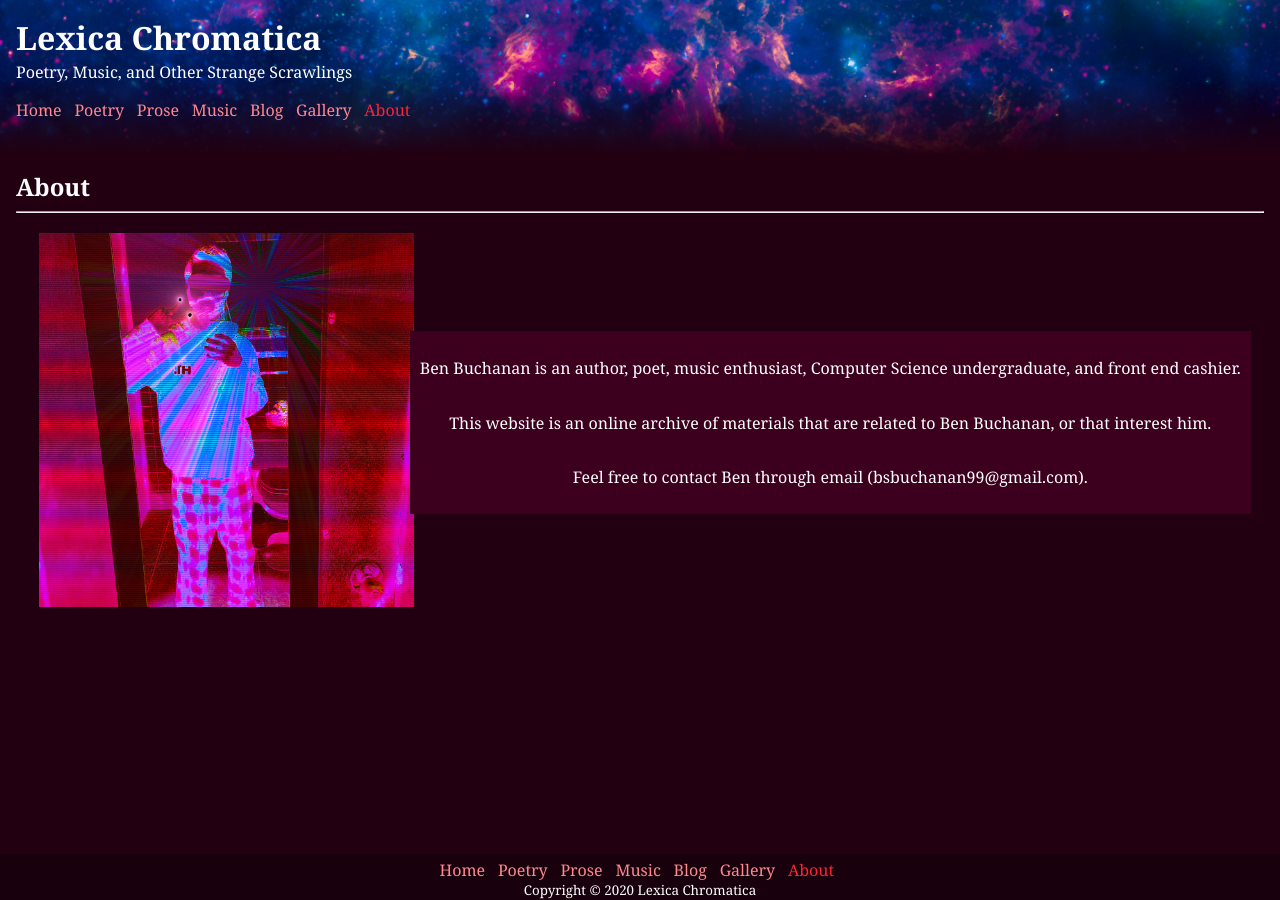
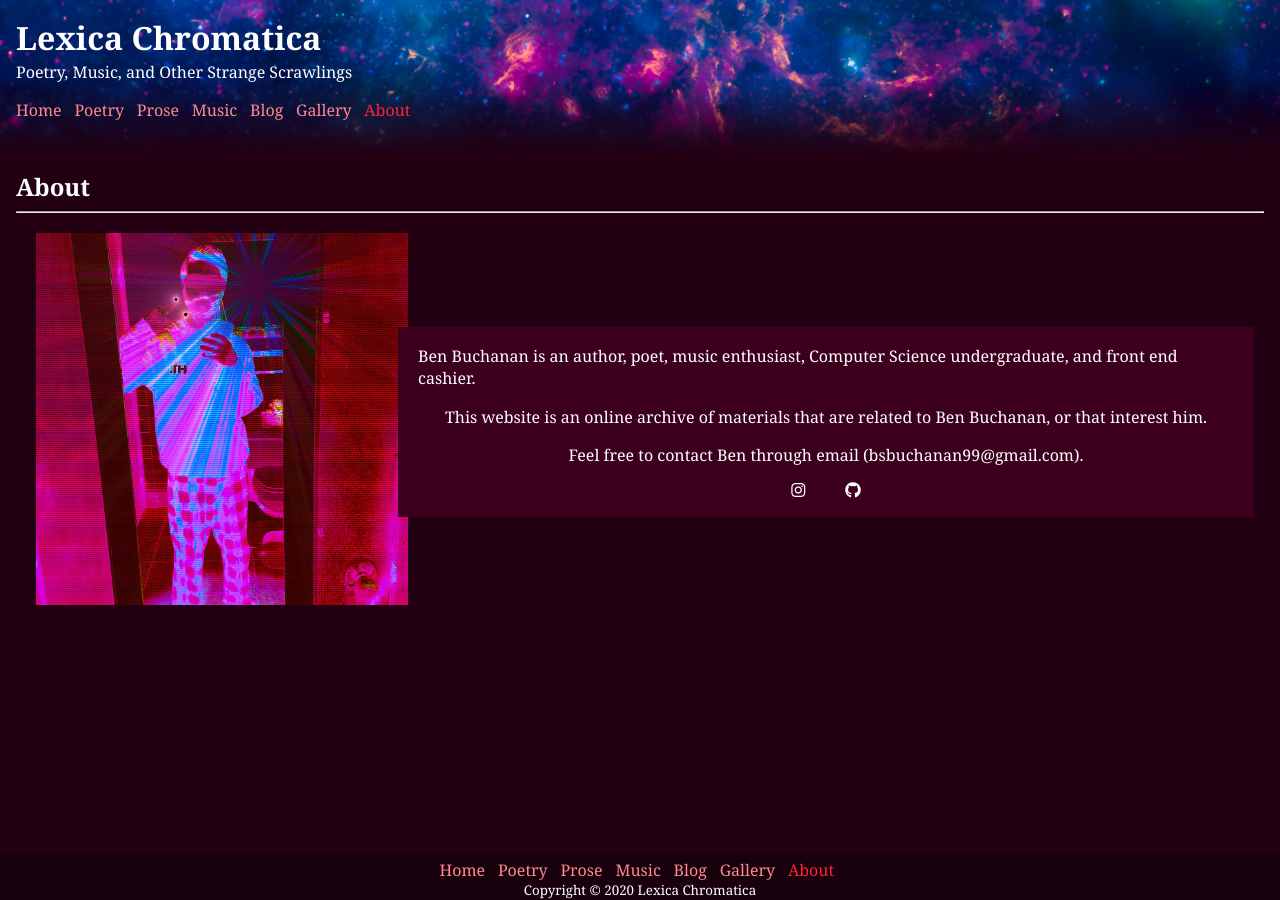
Before and after one commit to Nynergy/Nynergy.github.io, a Jekyll site: the page built from about/index.html, in a window 1280 px wide. Built offline with Jekyll 4.4.1, drawn with Linux system fonts in a browser that asks for light colours; nearby versions of some CDN libraries.

Commit message:
Modified about page content and styling

```diff
--- a/about/index.html
+++ b/about/index.html
@@ -15,6 +15,11 @@ mastheadClass: masthead-about
 		<p>This website is an online archive of materials that are related to Ben Buchanan, or that interest him.</p>
 
 		<p>Feel free to contact Ben through email (bsbuchanan99@gmail.com).</p>
+
+		<div class="about-links">
+			<a href="https://instagram.com/ben_jammin_in_jc/" class="about-button"><i class="fab fa-instagram"></i></a>
+			<a href="https://github.com/Nynergy/" class="about-button"><i class="fab fa-github"></i></a>
+		</div>
 	</div>
 	<div class="about-image">
 		<img id="selfie" src="/img/about.jpg" alt="A casual photograph of Ben Buchanan">
--- a/css/main.css
+++ b/css/main.css
@@ -451,7 +451,26 @@ table tbody tr:hover .goto {
   flex-direction: column;
   align-items: center;
   margin: 10px;
-  padding: 10px;
+  padding: 10px 20px;
+}
+.about-container .about-description p {
+  margin: 0.5rem 0;
+}
+.about-container .about-description .about-links {
+  display: flex;
+}
+.about-container .about-description .about-links .about-button {
+  cursor: pointer;
+  border: 0;
+  border-radius: 2px;
+  margin: 0 10px;
+  padding: 5px 10px;
+  background-color: #3c001e;
+  color: #fff;
+}
+.about-container .about-description .about-links .about-button:hover {
+  background-color: #55002b;
+  color: #fff;
 }
 .about-container .about-image {
   flex-basis: 30%;
```
Also changed, not shown: scss/_about.scss (+22 -1 lines).
